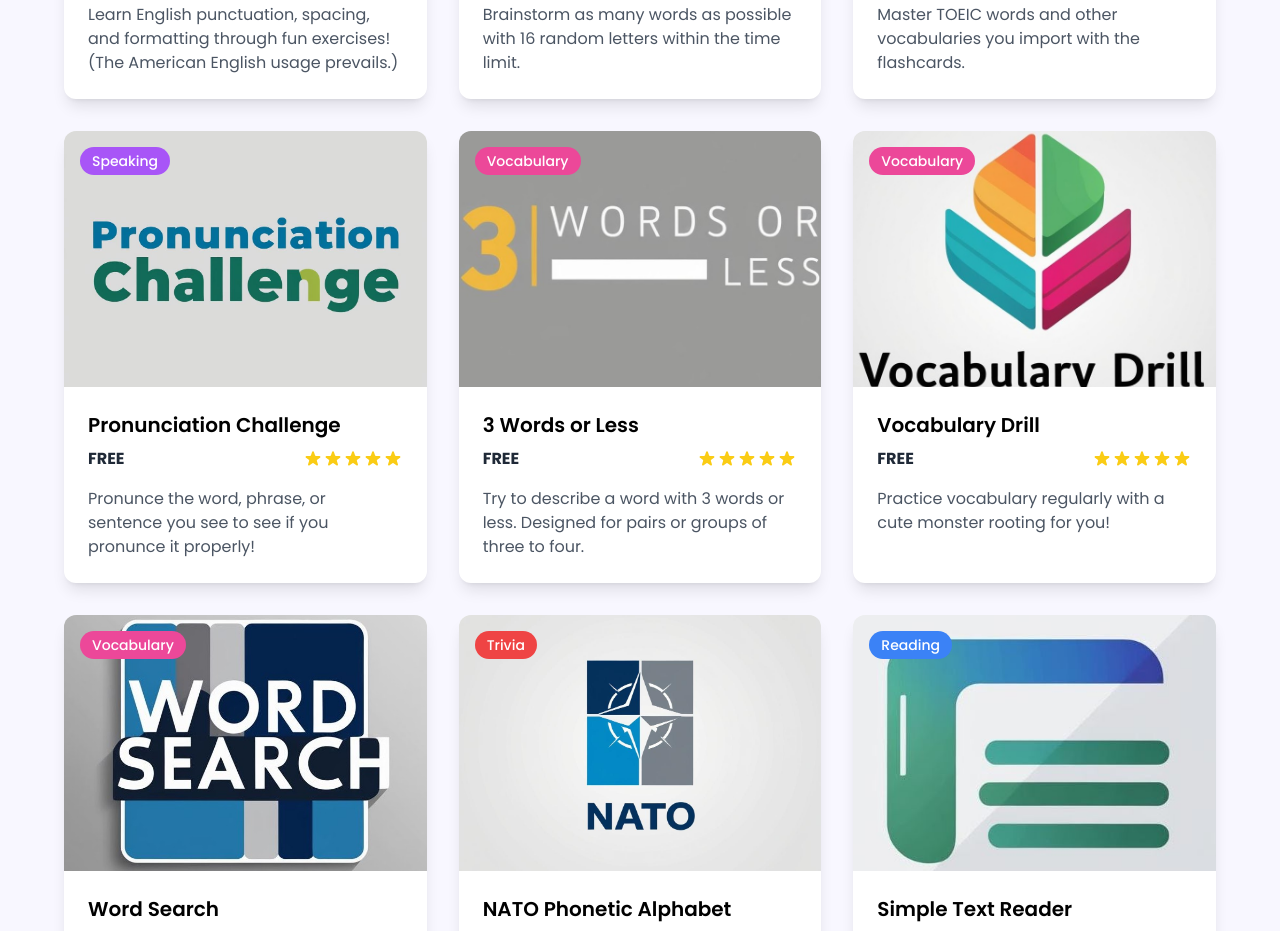
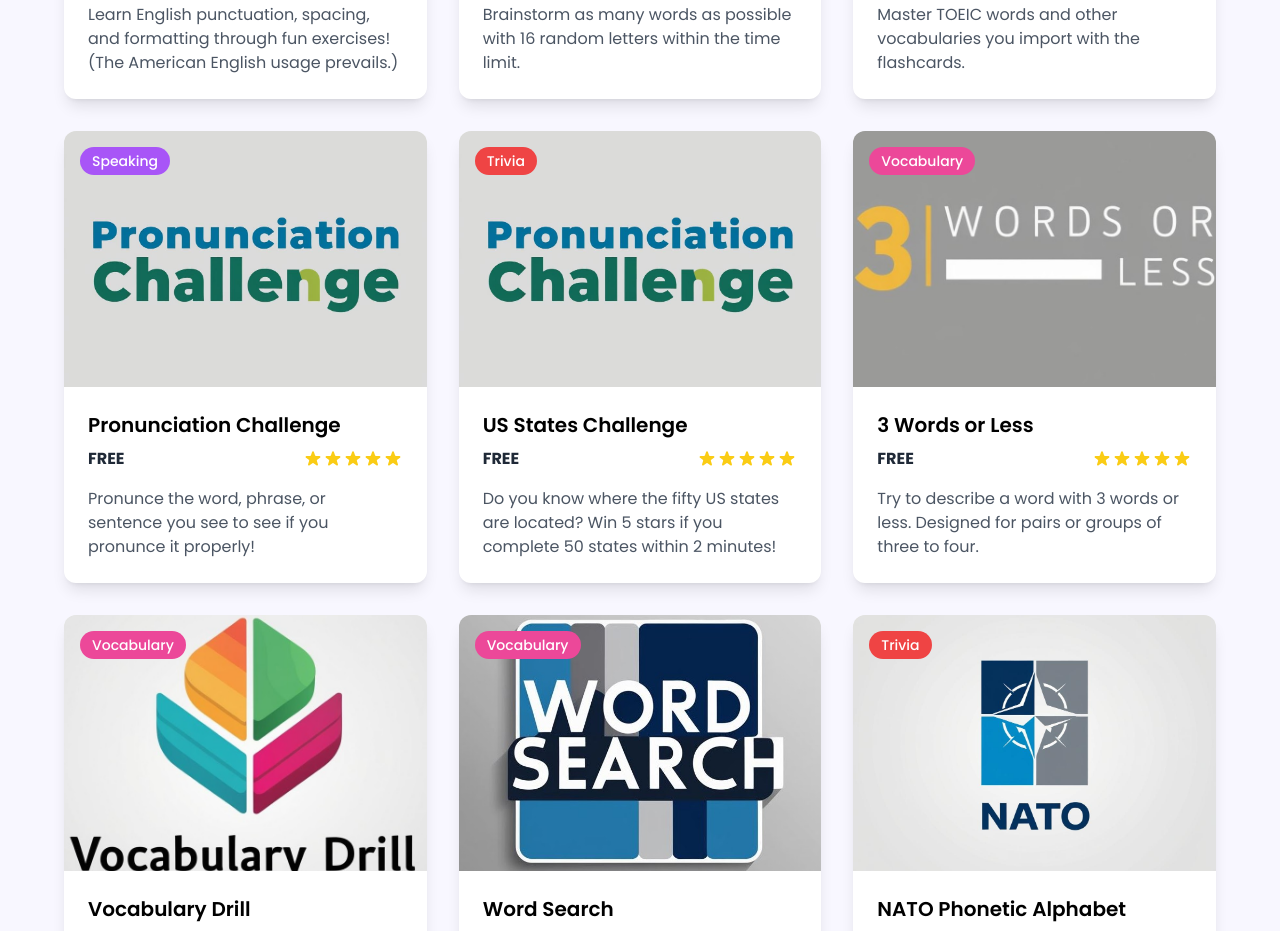
Before and after one commit to aaronshi1129/aaronshi1129.github.io, a plain HTML site: page index.html in a window 1280 px wide. Shown: the part 3032-3963 px from the top of the page. Drawn offline with nearby package versions, Linux system fonts and the light colour scheme.

Commit message:
Update index.html

```diff
--- a/index.html
+++ b/index.html
@@ -423,6 +423,33 @@
                 </a>
             </div>
 
+            <!-- Product 5-1 -->
+            <div class="product-card rounded-xl bg-white shadow-lg overflow-hidden" data-category="trivia">
+                <a href="https://app.aaronshi.cc/us-states/" class="product-link" target="_blank">
+                    <div class="relative">
+                        <div class="product-badge px-3 py-1 bg-red-500 text-white text-sm font-medium rounded-full">Trivia</div>
+                        <div class="h-64 bg-gray-100 overflow-hidden">
+                            <div class="product-image w-full h-full">
+                                <img src="pronunciation-logo.jpg" class="w-full h-full object-cover">
+                            </div>
+                        </div>
+                    </div>
+                    <div class="p-6">
+                        <h3 class="text-xl font-semibold mb-2">US States Challenge</h3>
+                        <div class="flex justify-between items-center">
+                            <div class="text-gray-800 font-bold">FREE</div>
+                            <div class="flex text-yellow-400">
+                                <svg class="w-5 h-5" fill="currentColor" viewBox="0 0 20 20" xmlns="http://www.w3.org/2000/svg"><path d="M9.049 2.927c.3-.921 1.603-.921 1.902 0l1.07 3.292a1 1 0 00.95.69h3.462c.969 0 1.371 1.24.588 1.81l-2.8 2.034a1 1 0 00-.364 1.118l1.07 3.292c.3.921-.755 1.688-1.54 1.118l-2.8-2.034a1 1 0 00-1.175 0l-2.8 2.034c-.784.57-1.838-.197-1.539-1.118l1.07-3.292a1 1 0 00-.364-1.118L2.98 8.72c-.783-.57-.38-1.81.588-1.81h3.461a1 1 0 00.951-.69l1.07-3.292z"></path></svg>
+                                <svg class="w-5 h-5" fill="currentColor" viewBox="0 0 20 20" xmlns="http://www.w3.org/2000/svg"><path d="M9.049 2.927c.3-.921 1.603-.921 1.902 0l1.07 3.292a1 1 0 00.95.69h3.462c.969 0 1.371 1.24.588 1.81l-2.8 2.034a1 1 0 00-.364 1.118l1.07 3.292c.3.921-.755 1.688-1.54 1.118l-2.8-2.034a1 1 0 00-1.175 0l-2.8 2.034c-.784.57-1.838-.197-1.539-1.118l1.07-3.292a1 1 0 00-.364-1.118L2.98 8.72c-.783-.57-.38-1.81.588-1.81h3.461a1 1 0 00.951-.69l1.07-3.292z"></path></svg>
+                                <svg class="w-5 h-5" fill="currentColor" viewBox="0 0 20 20" xmlns="http://www.w3.org/2000/svg"><path d="M9.049 2.927c.3-.921 1.603-.921 1.902 0l1.07 3.292a1 1 0 00.95.69h3.462c.969 0 1.371 1.24.588 1.81l-2.8 2.034a1 1 0 00-.364 1.118l1.07 3.292c.3.921-.755 1.688-1.54 1.118l-2.8-2.034a1 1 0 00-1.175 0l-2.8 2.034c-.784.57-1.838-.197-1.539-1.118l1.07-3.292a1 1 0 00-.364-1.118L2.98 8.72c-.783-.57-.38-1.81.588-1.81h3.461a1 1 0 00.951-.69l1.07-3.292z"></path></svg>
+                                <svg class="w-5 h-5" fill="currentColor" viewBox="0 0 20 20" xmlns="http://www.w3.org/2000/svg"><path d="M9.049 2.927c.3-.921 1.603-.921 1.902 0l1.07 3.292a1 1 0 00.95.69h3.462c.969 0 1.371 1.24.588 1.81l-2.8 2.034a1 1 0 00-.364 1.118l1.07 3.292c.3.921-.755 1.688-1.54 1.118l-2.8-2.034a1 1 0 00-1.175 0l-2.8 2.034c-.784.57-1.838-.197-1.539-1.118l1.07-3.292a1 1 0 00-.364-1.118L2.98 8.72c-.783-.57-.38-1.81.588-1.81h3.461a1 1 0 00.951-.69l1.07-3.292z"></path></svg>
+                                <svg class="w-5 h-5" fill="currentColor" viewBox="0 0 20 20" xmlns="http://www.w3.org/2000/svg"><path d="M9.049 2.927c.3-.921 1.603-.921 1.902 0l1.07 3.292a1 1 0 00.95.69h3.462c.969 0 1.371 1.24.588 1.81l-2.8 2.034a1 1 0 00-.364 1.118l1.07 3.292c.3.921-.755 1.688-1.54 1.118l-2.8-2.034a1 1 0 00-1.175 0l-2.8 2.034c-.784.57-1.838-.197-1.539-1.118l1.07-3.292a1 1 0 00-.364-1.118L2.98 8.72c-.783-.57-.38-1.81.588-1.81h3.461a1 1 0 00.951-.69l1.07-3.292z"></path></svg>
+                            </div>
+                        </div>
+                        <p class="text-gray-600 mt-4">Do you know where the fifty US states are located? Win 5 stars if you complete 50 states within 2 minutes!</p>
+                    </div>
+                </a>
+            </div>
                    <!-- Product 6 -->
                <div class="product-card rounded-xl bg-white shadow-lg overflow-hidden" data-category="vocabulary">
                 <a href="https://app.aaronshi.cc/three-words" class="product-link" target="_blank">
```
